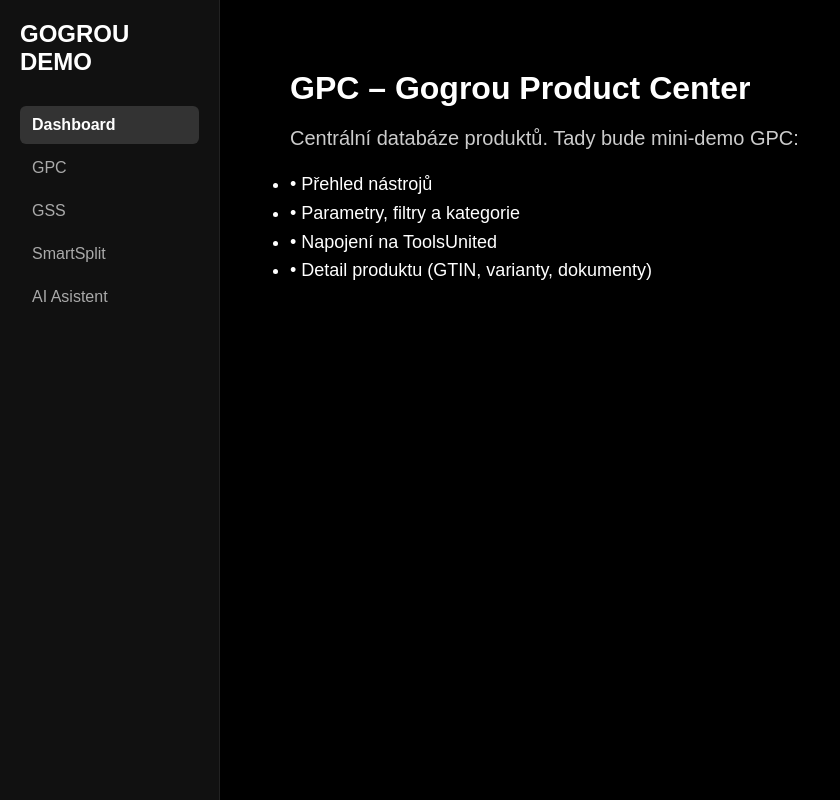
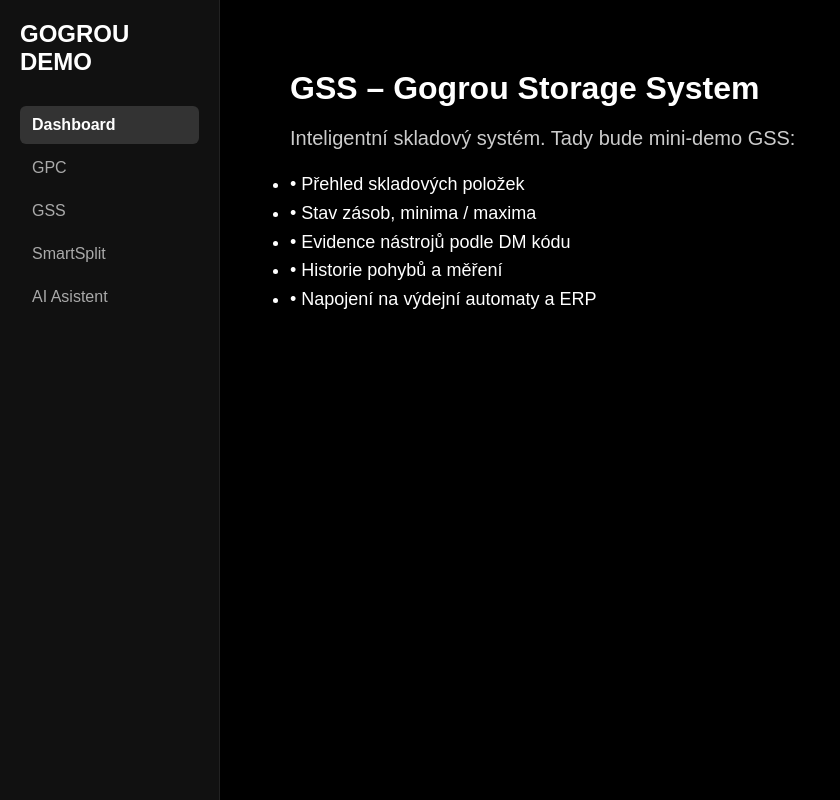
Before and after one commit to gogrou-app/gogrou-demo, a Next.js app: page / in a window 1280 px wide. Shown: the whole page, without its empty margins (0-840 px from the left). Built offline with nearby package versions, Linux system fonts and the light colour scheme.

Commit message:
Update page.js

```diff
--- a/app/page.js
+++ b/app/page.js
@@ -2,18 +2,19 @@ export default function Page() {
   return (
     <div style={{ padding: "40px" }}>
       <h1 style={{ fontSize: "32px", fontWeight: "bold", marginBottom: "20px" }}>
-        GPC – Gogrou Product Center
+        GSS – Gogrou Storage System
       </h1>
 
       <p style={{ fontSize: "20px", opacity: 0.8 }}>
-        Centrální databáze produktů. Tady bude mini-demo GPC:
+        Inteligentní skladový systém. Tady bude mini-demo GSS:
       </p>
 
       <ul style={{ marginTop: "20px", fontSize: "18px", lineHeight: "1.6" }}>
-        <li>• Přehled nástrojů</li>
-        <li>• Parametry, filtry a kategorie</li>
-        <li>• Napojení na ToolsUnited</li>
-        <li>• Detail produktu (GTIN, varianty, dokumenty)</li>
+        <li>• Přehled skladových položek</li>
+        <li>• Stav zásob, minima / maxima</li>
+        <li>• Evidence nástrojů podle DM kódu</li>
+        <li>• Historie pohybů a měření</li>
+        <li>• Napojení na výdejní automaty a ERP</li>
       </ul>
     </div>
   );
```
